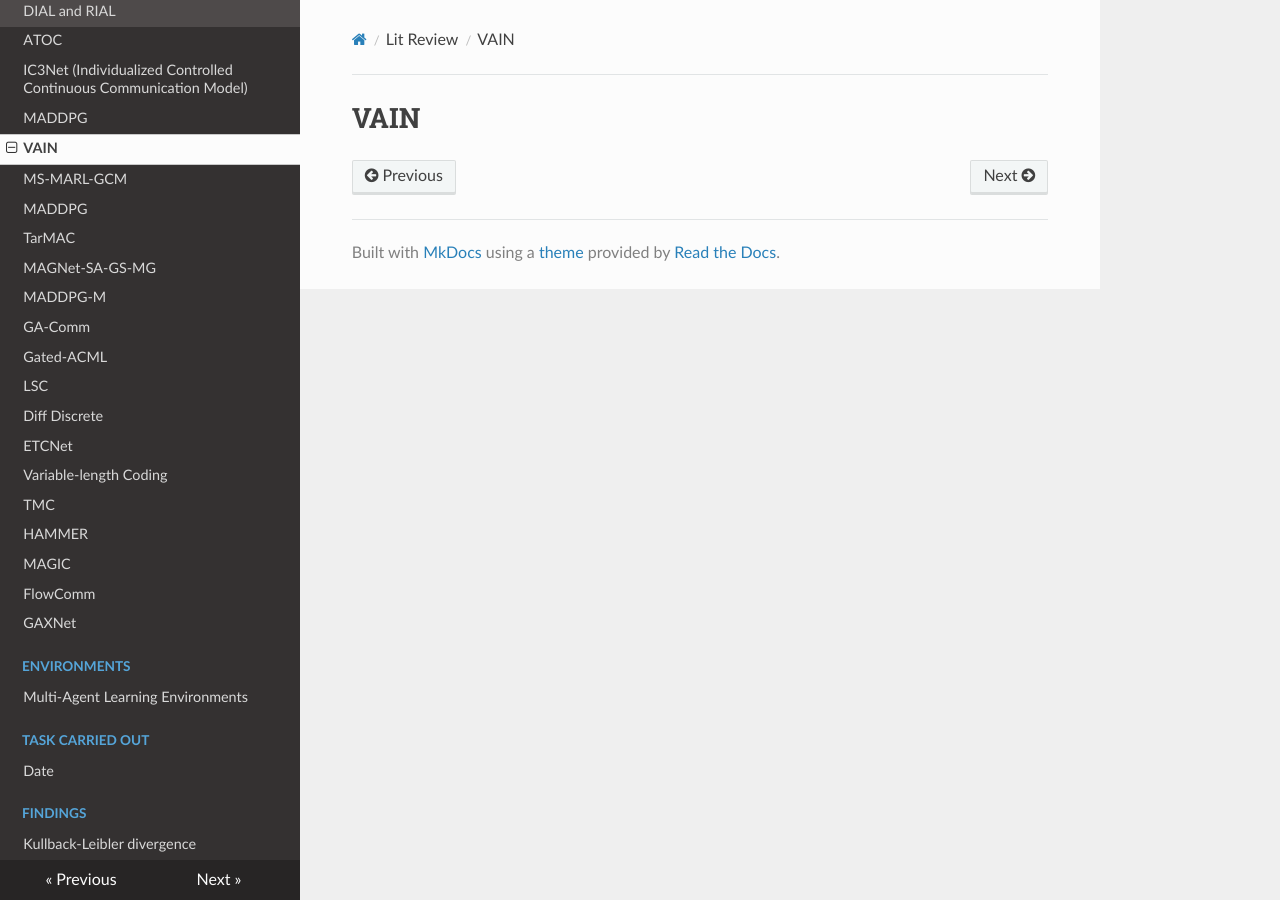
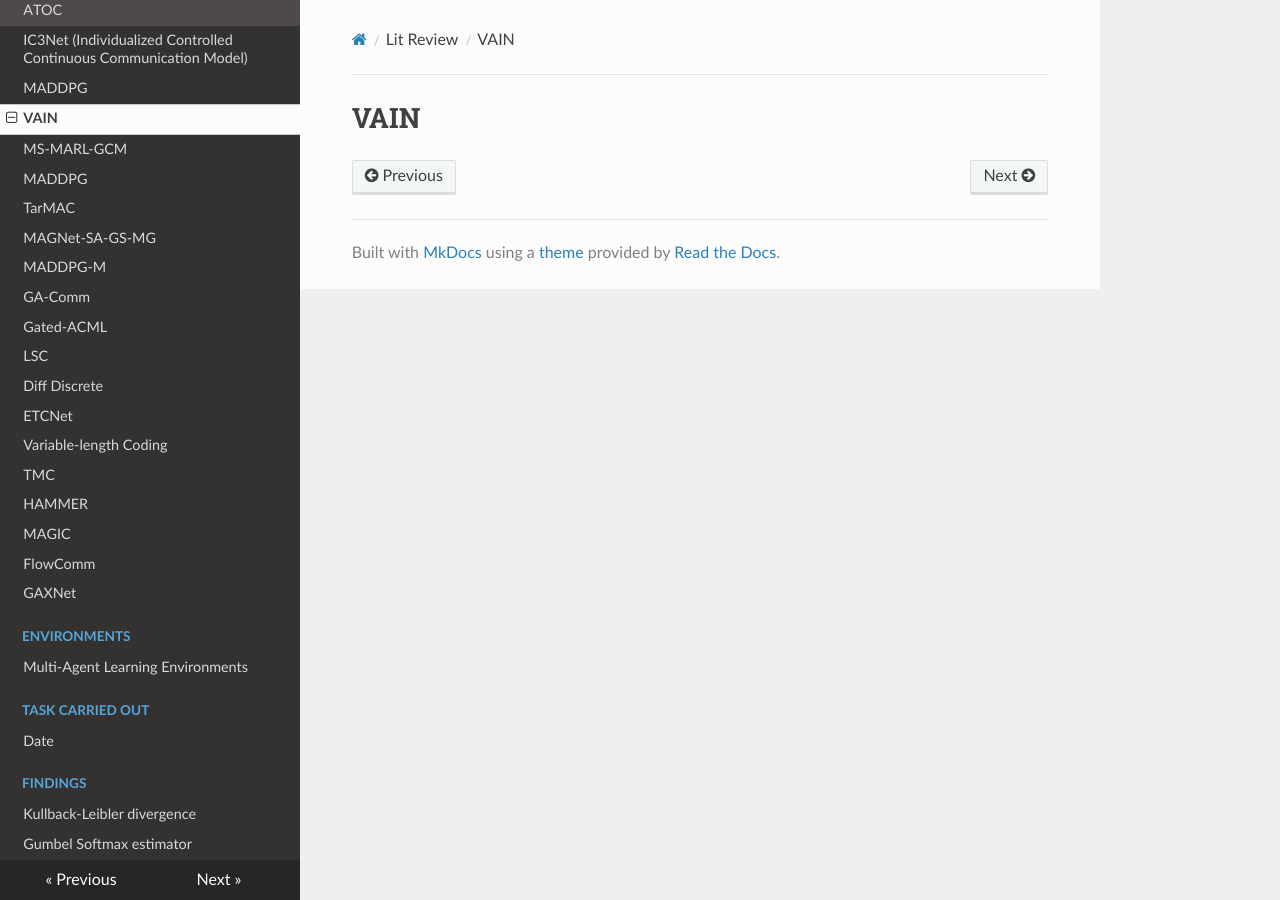
Before and after one commit to hasithz/CommRL_docs, an MkDocs documentation site: the page built from docs/Literature_Reviews/VAIN.md, in a window 1280 px wide. Built offline with MkDocs 1.6.1, drawn with Linux system fonts in a browser that asks for light colours; nearby versions of some CDN libraries.

Commit message:
mkdocs nav update

```diff
--- a/mkdocs.yml
+++ b/mkdocs.yml
@@ -46,3 +46,4 @@
       - 'tasks/tasks_carried.md'
   - 'Findings':
       - 'Findings/KL_divergence.md'
+      - 'Findings/Gumbel-Softmax estimator.md'
```
